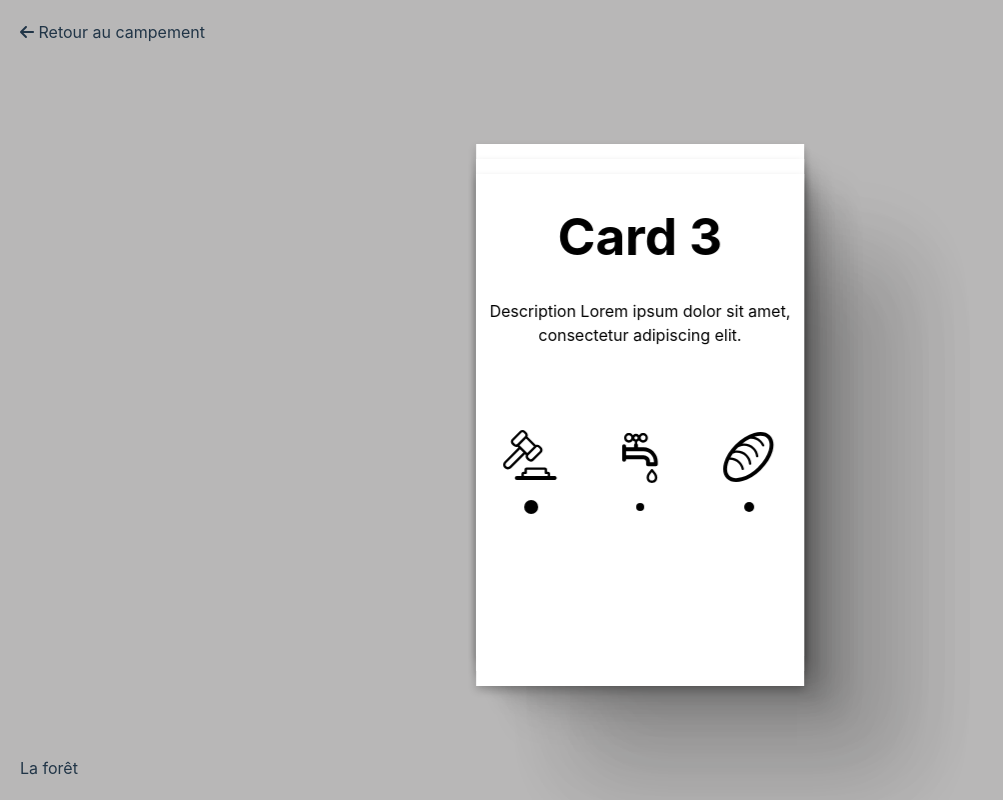
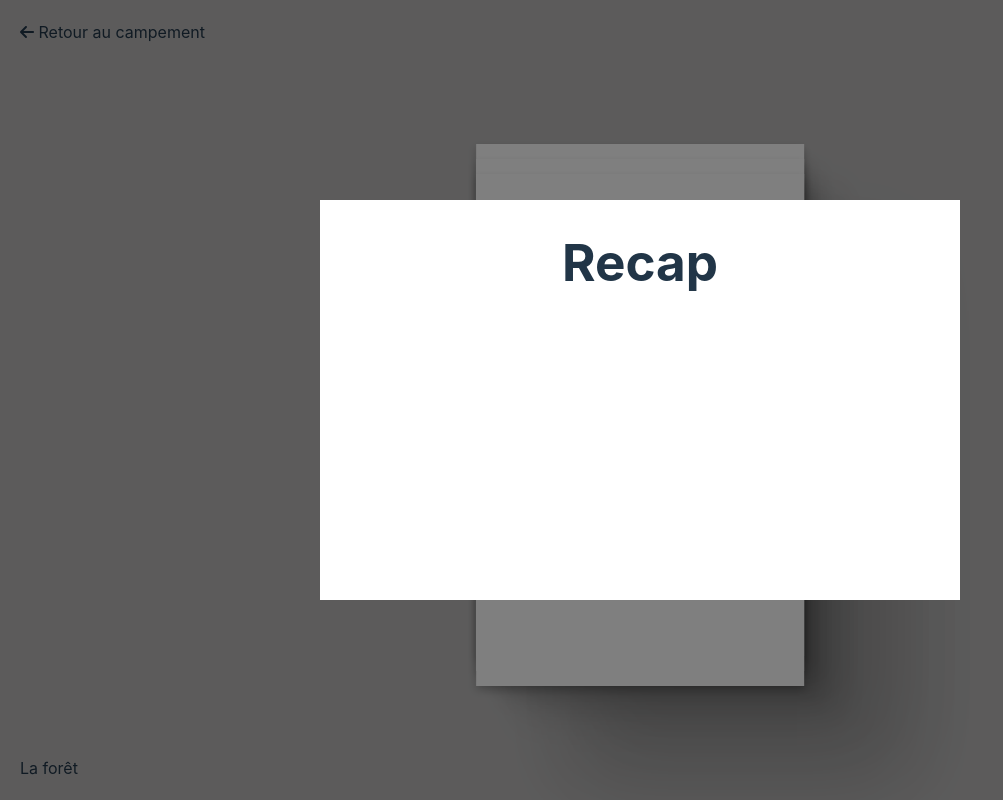
Before and after one commit to emilevl/projint-mini-jeux-durabilia, a Vue app: page / in a window 1280 px wide. Shown: the whole page, without its empty margins (0-1003 px from the left). Built offline with nearby package versions, Linux system fonts and the light colour scheme.

Commit message:
Added function to toggle recap

```diff
--- a/src/interfaces/TheCardInterface.vue
+++ b/src/interfaces/TheCardInterface.vue
@@ -112,10 +112,9 @@ onUnmounted(() => {
   document.removeEventListener("mousemove", mouseMoveHandler);
 });
 
-function testAnim(){ //Test for the level diffence
-  RESSOURCES_NAMES.value.forEach(ressource => {
-    ressource.level = Math.floor(Math.random() * 100);
-  })
+let showRecap = ref(true)
+function toggleRecap(){
+  showRecap.value = !showRecap.value
 }
 function turnCard() {
   // if (iNextCard >= 0) {
@@ -156,6 +155,7 @@ function turnCard() {
         ></Card>
       </div>
     </div>
+    <popupCardEnd v-if="showRecap" @closeRecap="toggleRecap()"></popupCardEnd>
   </template>
 
   <style>
```
